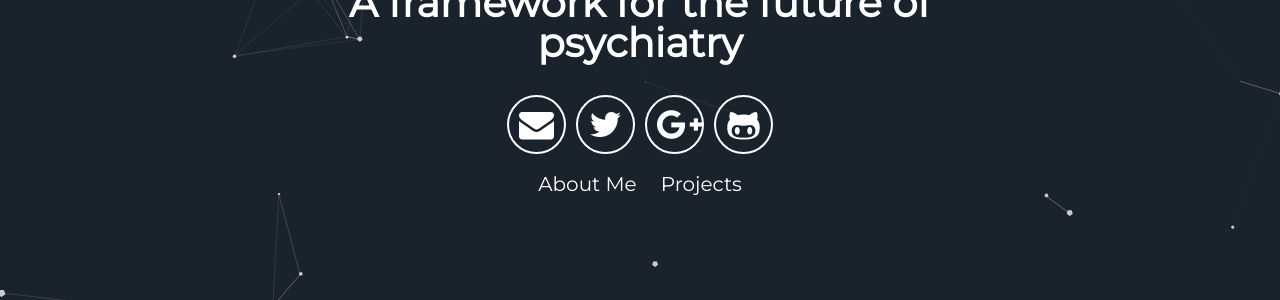
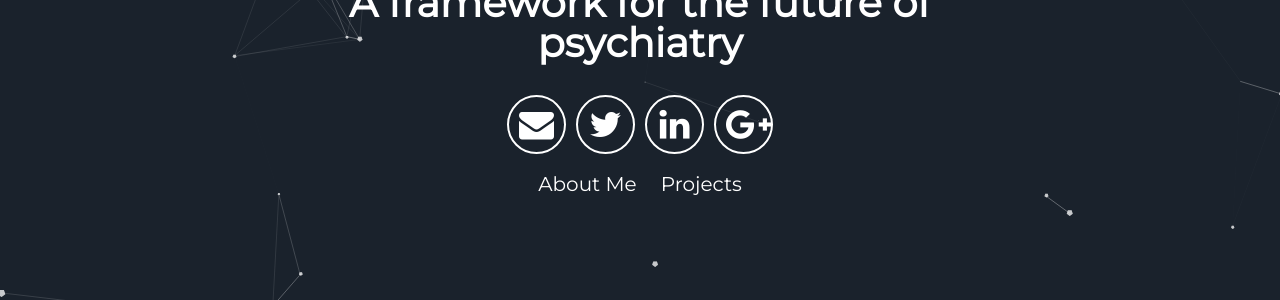
Before and after one commit to synaptic-priming/Nomad, a Jekyll site: the page built from index.html, in a window 1280 px wide. Shown: the part 499-799 px from the top of the page. Built offline with Jekyll 4.4.1, drawn with Linux system fonts in a browser that asks for light colours.

Commit message:
Update header.html

```diff
--- a/_includes/header.html
+++ b/_includes/header.html
@@ -5,10 +5,10 @@
         <span class="site-description">{{site.user_title}}</span>
       </h1>
       <div class="header-icons">
-        <a aria-label="Send email" href="#"><i class="icon fa fa-envelope"></i></a>
-        <a aria-label="My Twitter" target="_blank" href="#"><i class="icon fa fa-twitter" aria-hidden="true"></i></a>
-        <a aria-label="My Google Plus" target="_blank" href="#"><i class="icon fa fa-google-plus" aria-hidden="true"></i></a>
-        <a aria-label="My Github" target="_blank" href="#"><i class="icon fa fa-github-alt" aria-hidden="true"></i></a>
+        <a aria-label="Send email" href="synaptic.priming@gmail.com"><i class="icon fa fa-envelope"></i></a>
+        <a aria-label="My Twitter" target="_blank" href="https://x.com/SynapticPriming"><i class="icon fa fa-twitter" aria-hidden="true"></i></a>
+        <a aria-label="My LinkedIn Profile" target="_blank" href="https://www.linkedin.com/in/kyleabrown/"><i class="icon fa fa-linkedin" aria-hidden="true"></i></a>
+        <a aria-label="My My Google Plus" target="_blank" href="https://scholar.google.com/citations?user=azKfXbsAAAAJ&hl=en&oi=ao"><i class="icon fa fa-google-plus" aria-hidden="true"></i></a>
       </div>
       <div class="header-links">
         <a class="link" href="#about" data-scroll>About Me</a>
```
